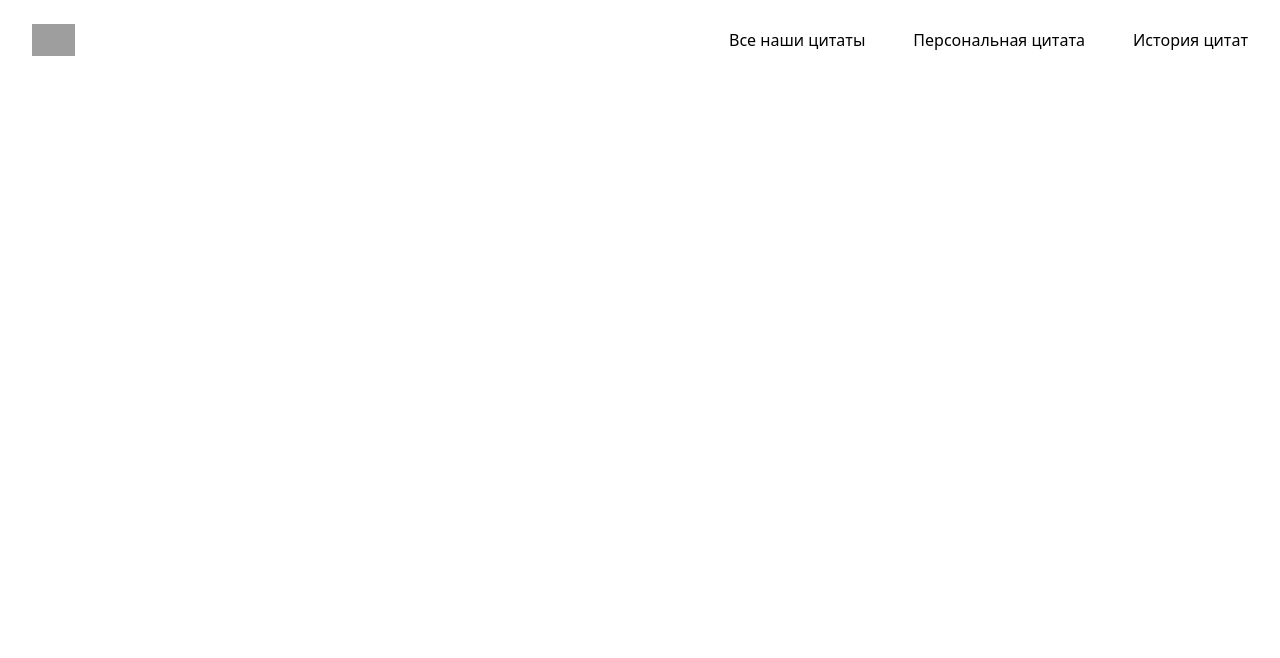
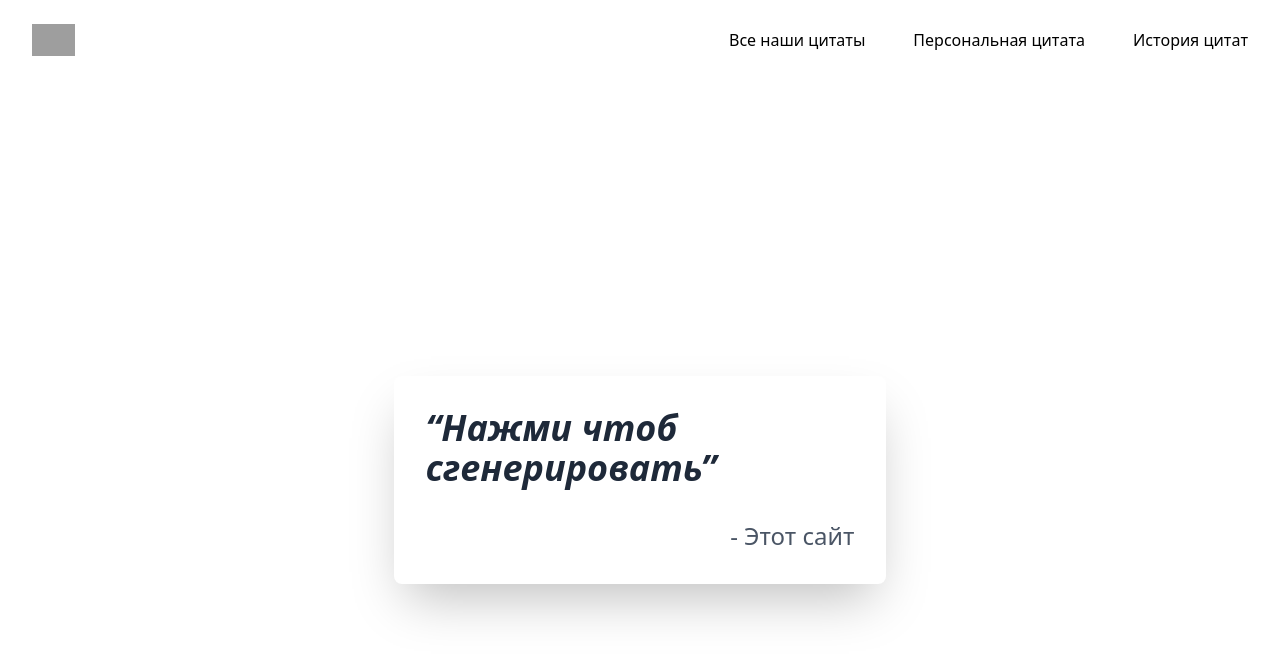
Before and after one commit to NRF24l01/vue_citate_gen, a Vue app: page /gen in a window 1280 px wide. Shown: the top 658 px of the page. Built offline with nearby package versions, Linux system fonts and the light colour scheme; grey boxes are pictures that could not be loaded; the HTML template or start-up script is replaced by a standard one.

Commit message:
Added quote generator

```diff
--- a/src/router/index.ts
+++ b/src/router/index.ts
@@ -1,6 +1,7 @@
 import { createRouter, createWebHistory } from 'vue-router'
 import HomeView from '../views/HomeView.vue'
 import AllQuotas from '@/views/AllQuotas.vue'
+import GenQuote from '@/views/GenQuote.vue'
 
 const router = createRouter({
   history: createWebHistory(import.meta.env.BASE_URL),
@@ -14,6 +15,11 @@ const router = createRouter({
       path: '/all',
       name: 'all_quotas',
       component: AllQuotas,
+    },
+    {
+      path: '/gen',
+      name: 'generate_quote',
+      component: GenQuote,
     }
   ],
 })
--- a/src/views/GenQuote.vue
+++ b/src/views/GenQuote.vue
@@ -0,0 +1,39 @@
+<template>
+  <div class="flex justify-center items-center h-screen">
+    <div v-if="!isGenerated" class="transition-all duration-500 ease-in-out">
+      <div class="bg-white p-8 rounded-lg shadow-2xl w-4/5 h-3/4 max-w-4xl mx-auto cursor-pointer transform transition duration-200 ease-in-out hover:scale-105" @click="gen" >
+        <p class="text-4xl font-semibold text-gray-800 italic">“Нажми чтоб сгенерировать”</p>
+        <p class="mt-8 text-2xl text-right text-gray-600">- Этот сайт</p>
+      </div>
+    </div>
+
+    <div v-if="isGenerated" class="transition-all duration-700 ease-out transform scale-100">
+      <div class="bg-white p-8 rounded-lg shadow-2xl w-4/5 h-3/4 max-w-4xl mx-auto">
+        <p class="text-4xl font-semibold text-gray-800 italic">“{{ quote.text }}”</p>
+        <p class="mt-8 text-2xl text-right text-gray-600">- {{ quote.author }}</p>
+      </div>
+    </div>
+  </div>
+</template>
+
+<script lang="ts" setup>
+import quotas from "@/assets/quotas.json"
+import { ref } from "vue";
+import { useQuotesStore } from '@/stores/quotes'; // Adjust the import path accordingly
+
+const itemStore = useQuotesStore();
+const isGenerated = ref(false)
+var quote = ref({})
+
+// Get a random index from the JSON list
+const randomIndex = Math.floor(Math.random() * quotas.length);
+// Set the random element
+quote.value = quotas[randomIndex];
+
+function gen() {
+    itemStore.loadQuotes();
+
+    isGenerated.value = true;
+    itemStore.addQuotes(quote.value);
+}
+</script>
```
